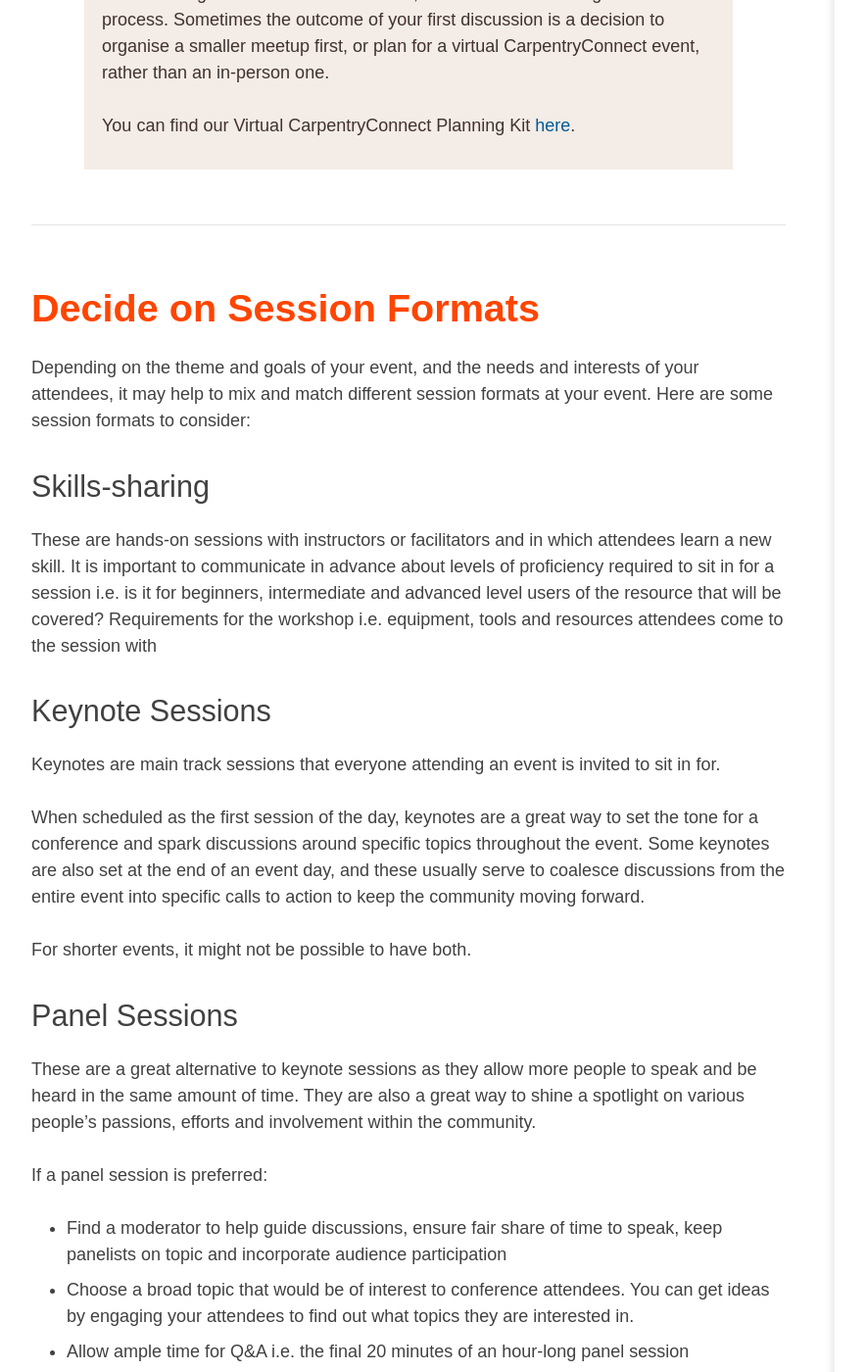
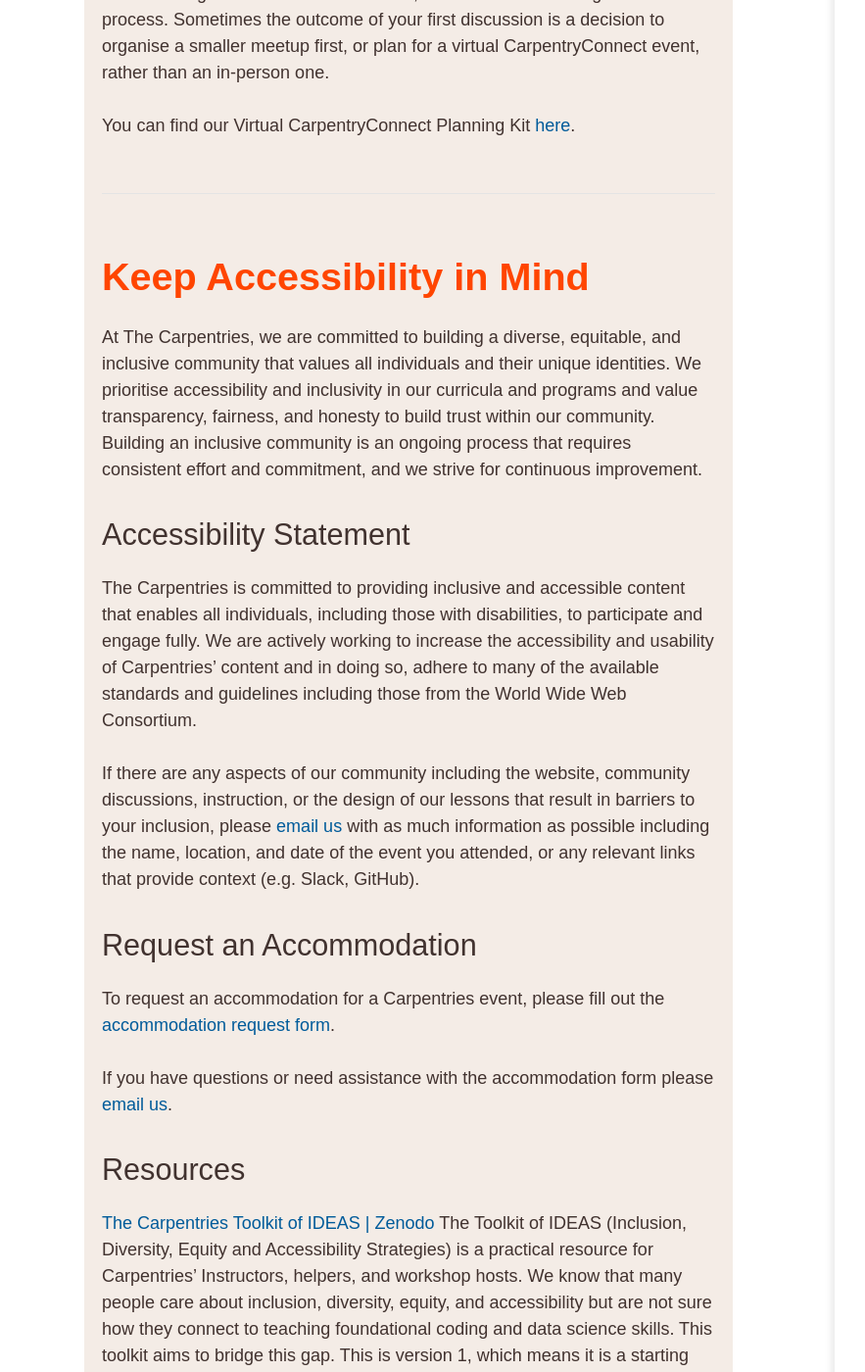
Before and after one commit to CarpentryConnect/carpentryconnect.org, a Jekyll site: the page built from in-person.markdown, in a window 1280 px wide and 1400 px high, scrolled down 2970 px. Shown: the whole window at 98% size, without its empty margins (88-971 px from the left). Built offline with Jekyll 4.4.1, drawn with Linux system fonts in a browser that asks for light colours; nearby versions of some CDN libraries; some of the changed text lies outside the part shown.

Commit message:
Update in-person.markdown
Added accessibility information

```diff
--- a/in-person.markdown
+++ b/in-person.markdown
@@ -77,6 +77,27 @@ This first stage sometimes takes a while, so do not be discouraged with the proc
 Sometimes the outcome of your first discussion is a decision to organise a smaller meetup first, or plan for a virtual CarpentryConnect event, rather than an in-person one.
 
 You can find our Virtual CarpentryConnect Planning Kit [here](/online).
+
+## Keep Accessibility in Mind
+
+At The Carpentries, we are committed to building a diverse, equitable, and inclusive community that values all individuals and their unique identities. We prioritise accessibility and inclusivity in our curricula and programs and value transparency, fairness, and honesty to build trust within our community. Building an inclusive community is an ongoing process that requires consistent effort and commitment, and we strive for continuous improvement.
+
+### Accessibility Statement
+
+The Carpentries is committed to providing inclusive and accessible content that enables all individuals, including those with disabilities, to participate and engage fully. We are actively working to increase the accessibility and usability of Carpentries’ content and in doing so, adhere to many of the available standards and guidelines including those from the World Wide Web Consortium.
+
+If there are any aspects of our community including the website, community discussions, instruction, or the design of our lessons that result in barriers to your inclusion, please [email us](team@carpentries.org) with as much information as possible including the name, location, and date of the event you attended, or any relevant links that provide context (e.g. Slack, GitHub).
+
+### Request an Accommodation
+
+To request an accommodation for a Carpentries event, please fill out the [accommodation request form](https://carpentries.typeform.com/to/B2OSYaD0).
+
+If you have questions or need assistance with the accommodation form please [email us](team@carpentries.org).
+
+### Resources
+[The Carpentries Toolkit of IDEAS | Zenodo](https://zenodo.org/records/10391883) The Toolkit of IDEAS (Inclusion, Diversity, Equity and Accessibility Strategies) is a practical resource for Carpentries’ Instructors, helpers, and workshop hosts. We know that many people care about inclusion, diversity, equity, and accessibility but are not sure how they connect to teaching foundational coding and data science skills. This toolkit aims to bridge this gap. This is version 1, which means it is a starting point, not a fully comprehensive resource. The hope is that the Core Team and community members will continue to update and extend this resource over time.
+
+
 </div>
 
 ## Decide on Session Formats
```
